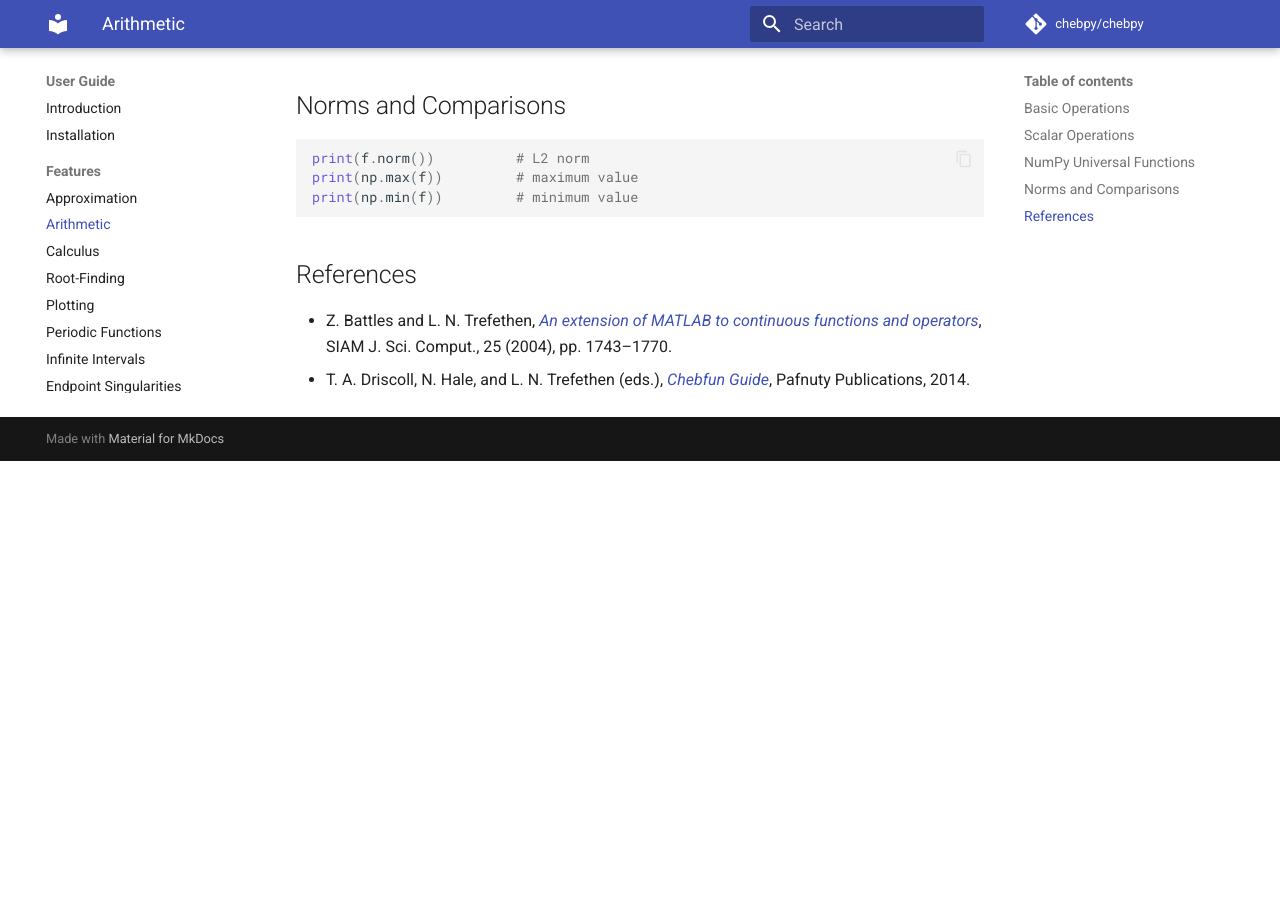
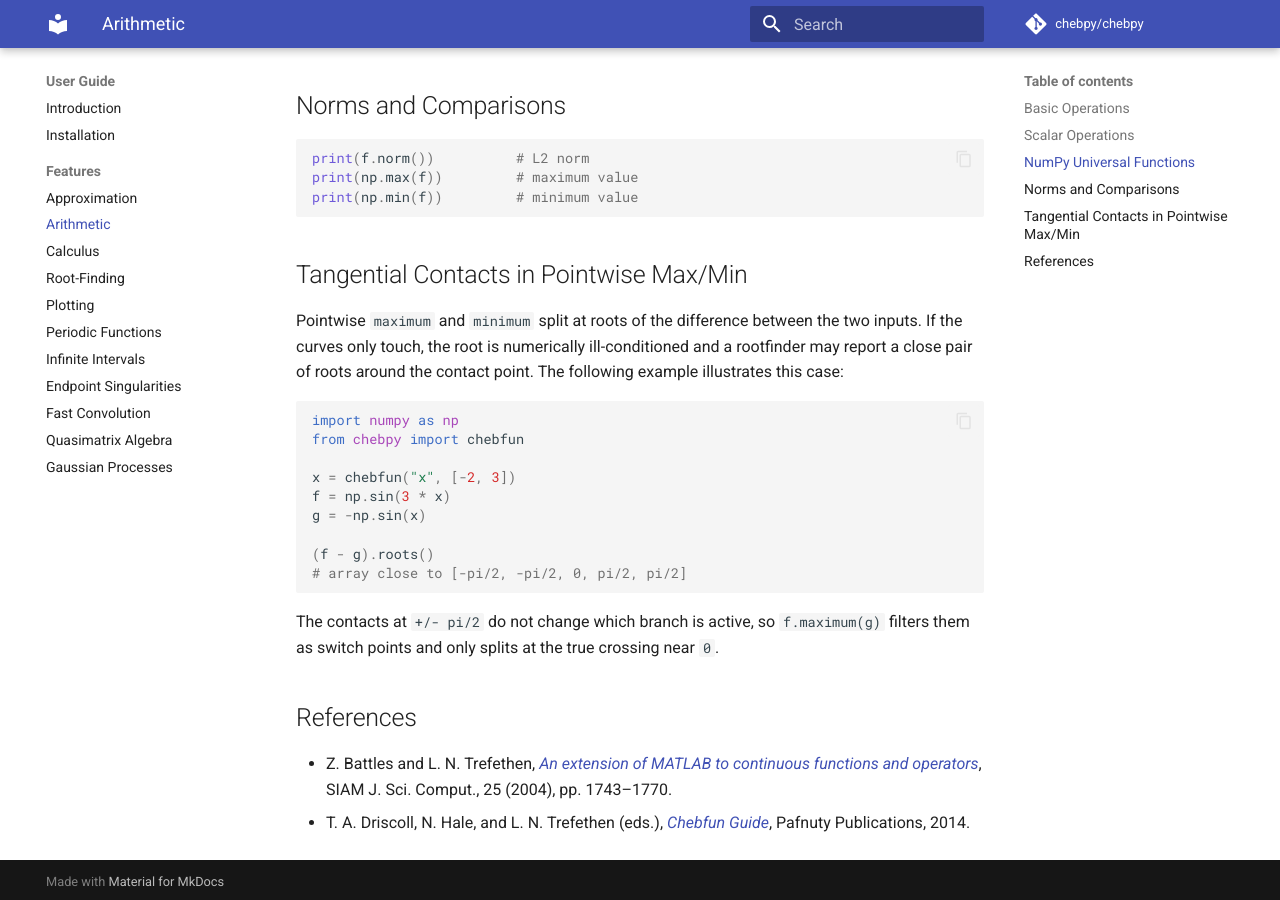
Before and after one commit to chebpy/chebpy, an MkDocs documentation site: the page built from docs/user/features/arithmetic.md, in a window 1280 px wide and 900 px high, scrolled down 951 px. Built offline with MkDocs 1.6.1 and Material for MkDocs 9.7.7, drawn with Linux system fonts in a browser that asks for light colours; comment, search, counter and statistics services are not loaded; the version menu is left out; before the commit the page ends 1412 px from its top, so only the background shows below that.

Commit message:
Fix max/min tangential root switches

````diff
--- a/docs/user/features/arithmetic.md
+++ b/docs/user/features/arithmetic.md
@@ -46,6 +46,29 @@
 print(np.min(f))         # minimum value
 ```
 
+## Tangential Contacts in Pointwise Max/Min
+
+Pointwise `maximum` and `minimum` split at roots of the difference between
+the two inputs.  If the curves only touch, the root is numerically
+ill-conditioned and a rootfinder may report a close pair of roots around the
+contact point.  The following example illustrates this case:
+
+```python
+import numpy as np
+from chebpy import chebfun
+
+x = chebfun("x", [-2, 3])
+f = np.sin(3 * x)
+g = -np.sin(x)
+
+(f - g).roots()
+# array close to [-pi/2, -pi/2, 0, pi/2, pi/2]
+```
+
+The contacts at `+/- pi/2` do not change which branch is active, so
+`f.maximum(g)` filters them as switch points and only splits at the true
+crossing near `0`.
+
 ## References
 
 - Z. Battles and L. N. Trefethen,
````
Also changed, not shown: docs/examples/issue45_tangential_maximum.py (added, +69 -0 lines), 2 other files.
